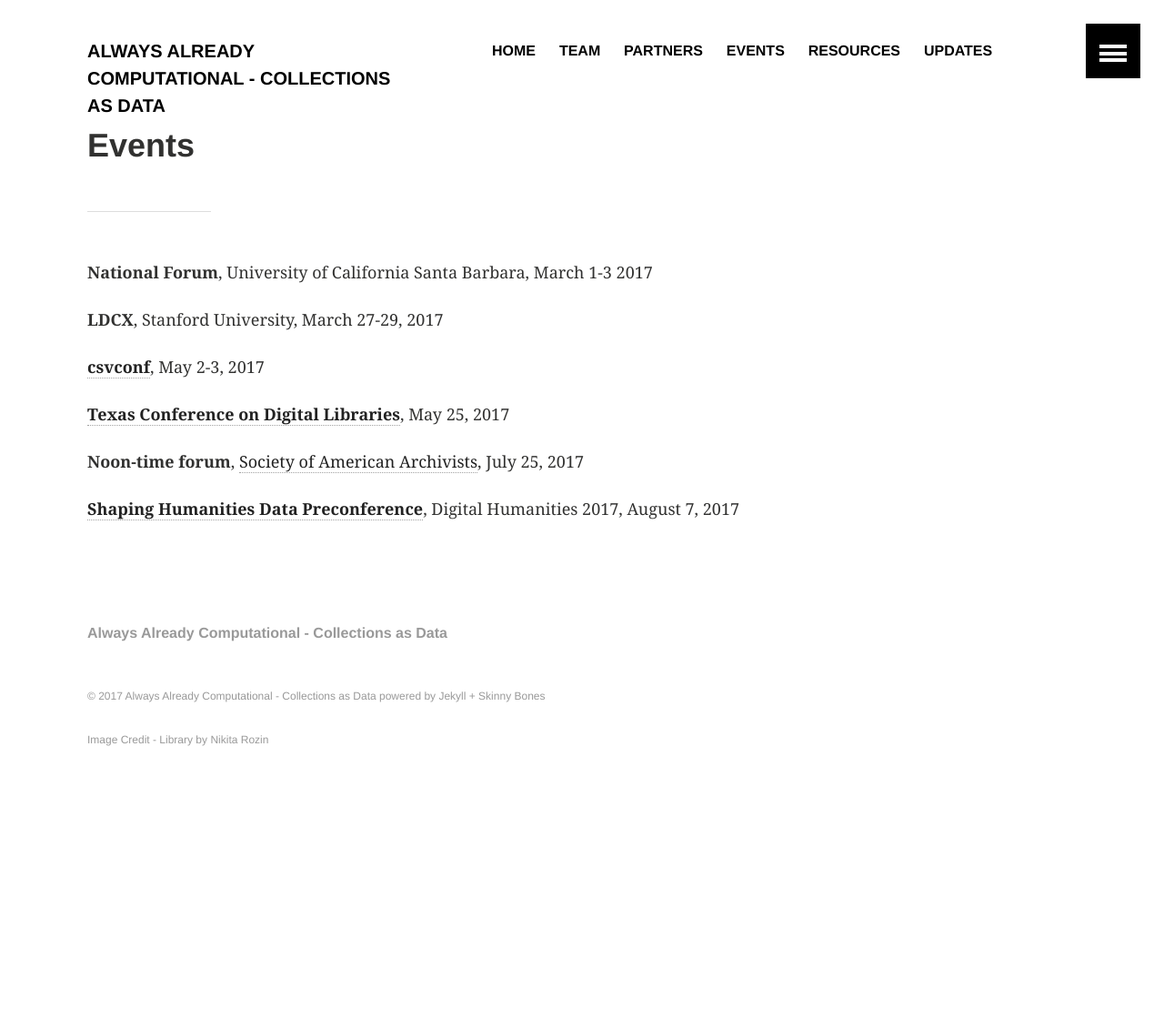
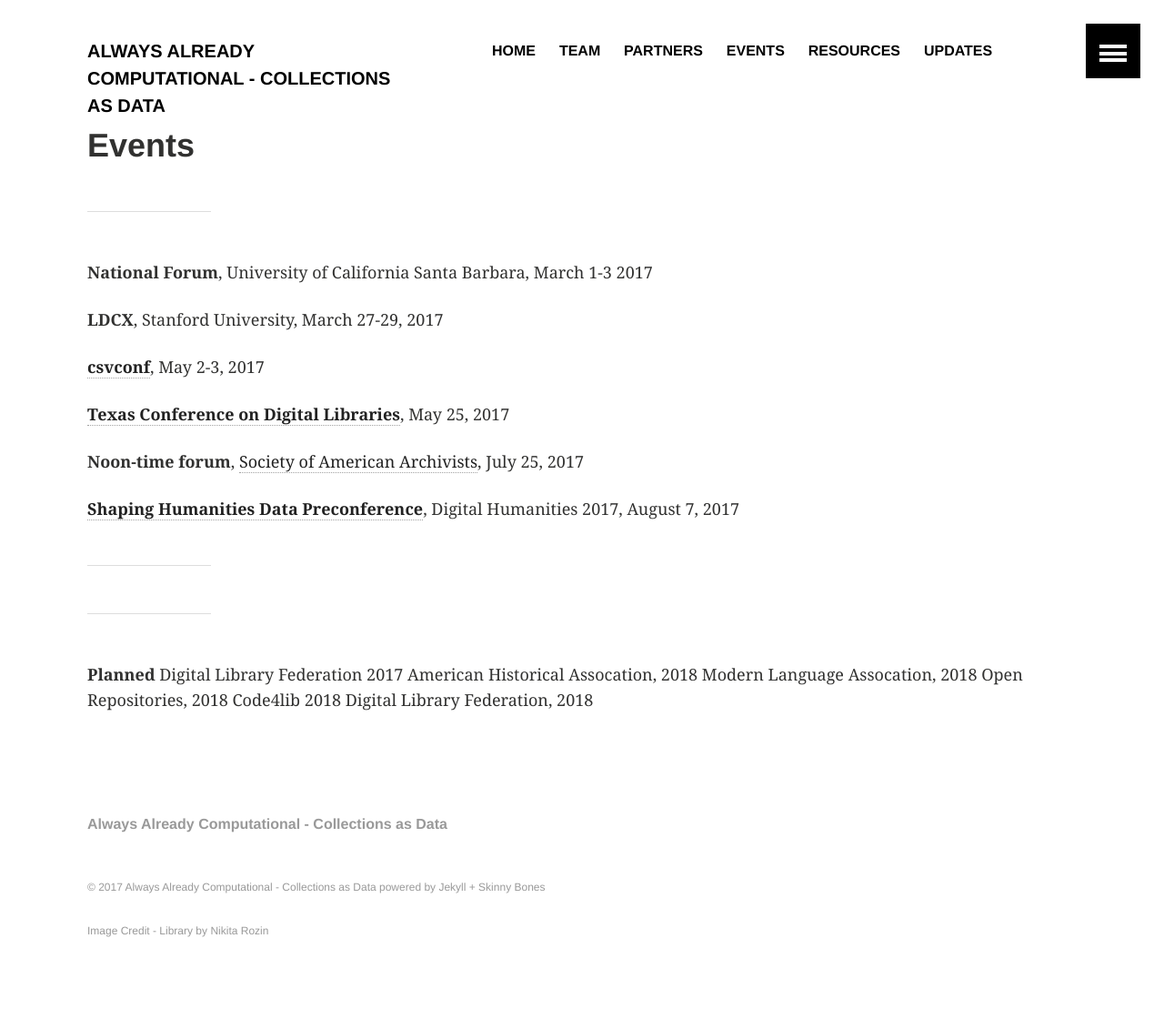
Before and after one commit to collectionsasdata/collectionsasdata.github.io, a Jekyll site: the page built from events.md, in a window 1280 px wide. Shown: the whole page at 91% size. Built offline with Jekyll 4.4.1, drawn with Linux system fonts in a browser that asks for light colours; before the commit the page ends 900 px from its top, so only the background shows below that.

Commit message:
Update events.md

```diff
--- a/events.md
+++ b/events.md
@@ -14,3 +14,13 @@ title:  "Events"
 **Noon-time forum**, [Society of American Archivists](http://files.archivists.org/conference/2017/AM17_Preliminary_Flyer.pdf), July 25, 2017
 
 [**Shaping Humanities Data Preconference**](https://collectionsasdata.github.io/dh2017/), Digital Humanities 2017, August 7, 2017
+
+---
+---
+**Planned**
+Digital Library Federation 2017
+American Historical Assocation, 2018
+Modern Language Assocation, 2018
+Open Repositories, 2018
+Code4lib 2018
+Digital Library Federation, 2018
```
